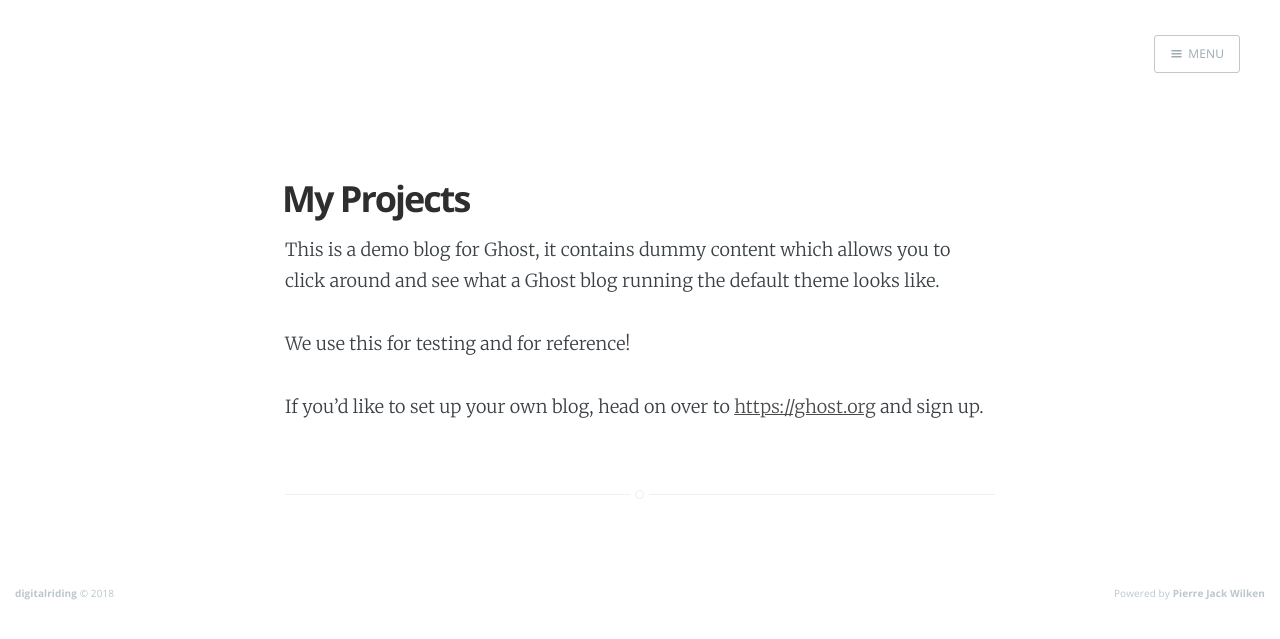
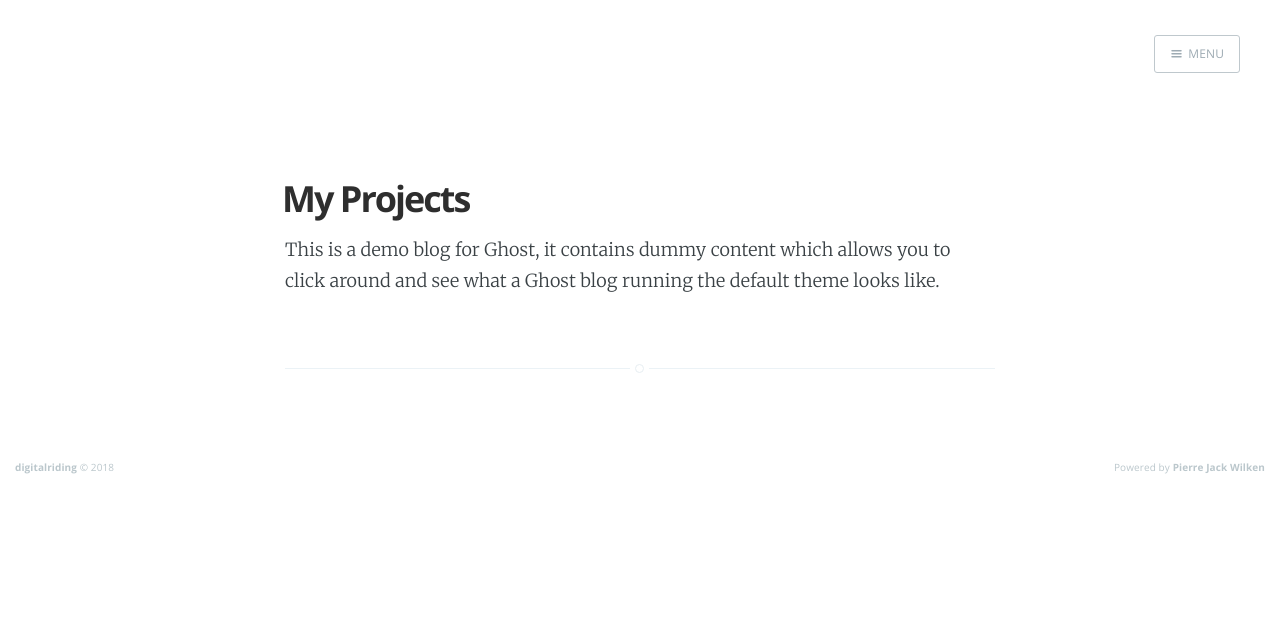
Before and after one commit to pwilken/digitalridingwebpage, a Jekyll site: the page built from sites/projects.md, in a window 1280 px wide. Shown: the top 639 px of the page. Built offline with Jekyll 4.4.1, drawn with Linux system fonts in a browser that asks for light colours; nearby versions of some CDN libraries.

```diff
--- a/sites/projects.md
+++ b/sites/projects.md
@@ -7,7 +7,3 @@ current: projects
 ---
 
 This is a demo blog for Ghost, it contains dummy content which allows you to click around and see what a Ghost blog running the default theme looks like.
-
-We use this for testing and for reference!
-
-If you'd like to set up your own blog, head on over to [https://ghost.org](https://ghost.org) and sign up.
```
Also changed, not shown: sites/about.md (+0 -4 lines), sites/resume.md (+1 -1 lines).
